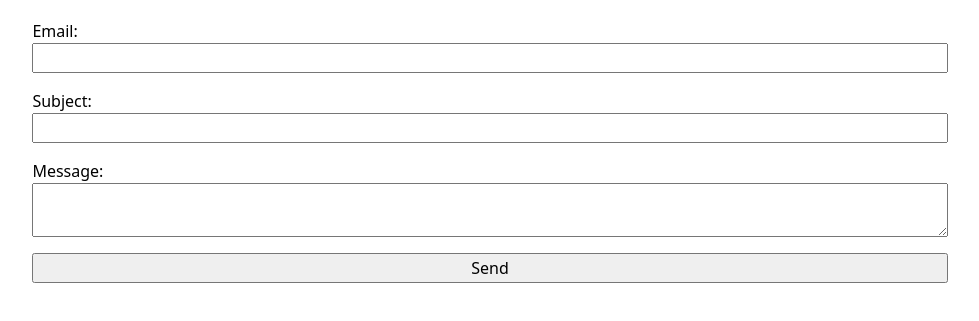
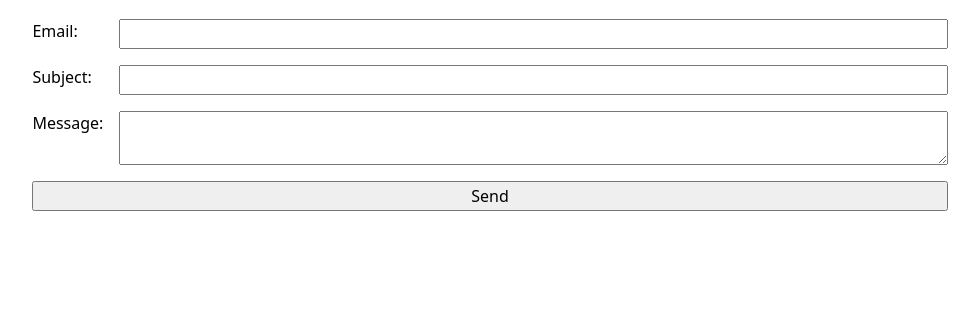
Before and after one commit to ndjapri/portfolio, a plain HTML site: page contact/index.html in a window 1280 px wide. Shown: the part 137-458 px from the top of the page, without its empty margins (150-1129 px from the left). Drawn offline with Linux system fonts and the light colour scheme.

Commit message:
add grid layout

```diff
--- a/style.css
+++ b/style.css
@@ -55,20 +55,18 @@ button {
     font: inherit;
 }
 
-form label,
-form input,
-form textarea,
-form button {
-    display: block;
-}
-
-form input,
-form textarea,
-form button {
-    width: 100%;
-    box-sizing: border-box;
+form {
+    display: grid;
+    grid-template-columns: auto 1fr;
+    gap: 1em;
 }
 
 form label {
-    margin-block: 1em;
+    display: grid;
+    grid-template-columns: subgrid;
+    grid-column: 1 / -1;
 }
+
+form button {
+    grid-column: 1 / -1;
+}
```
